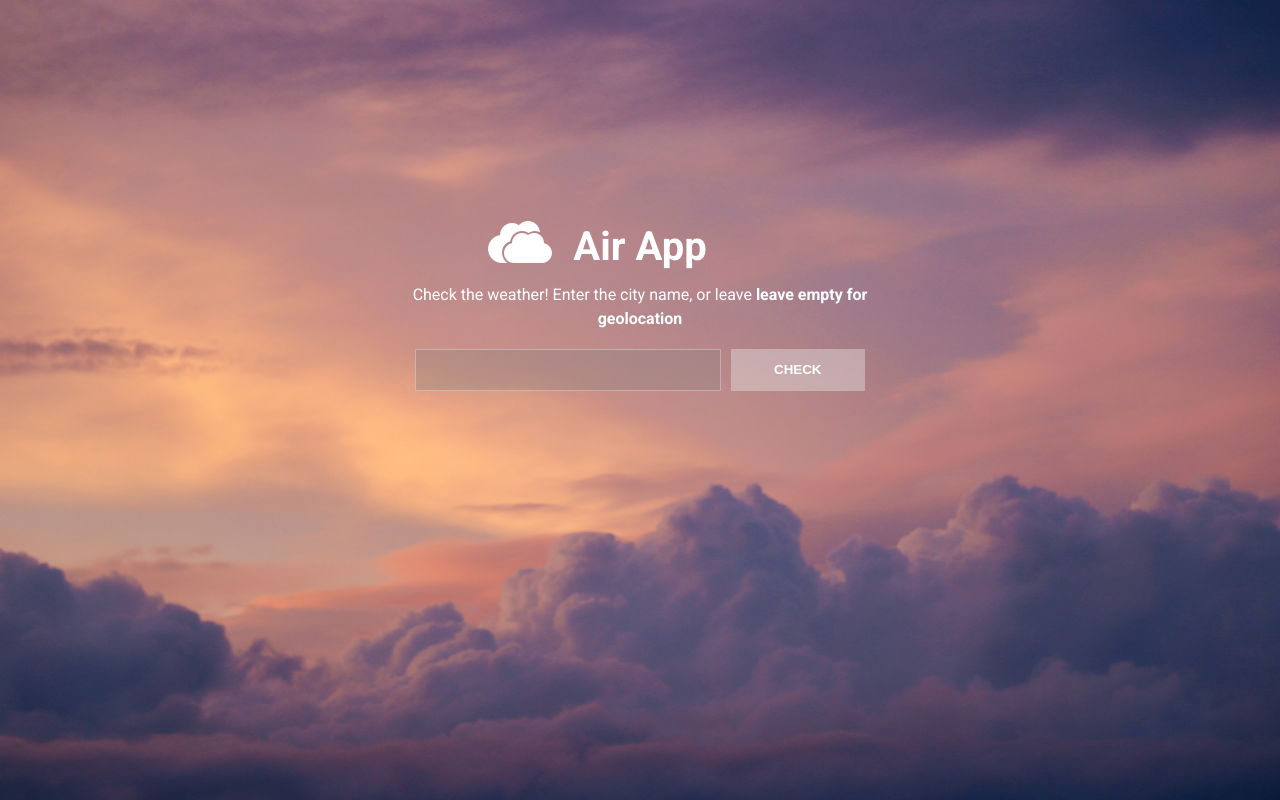
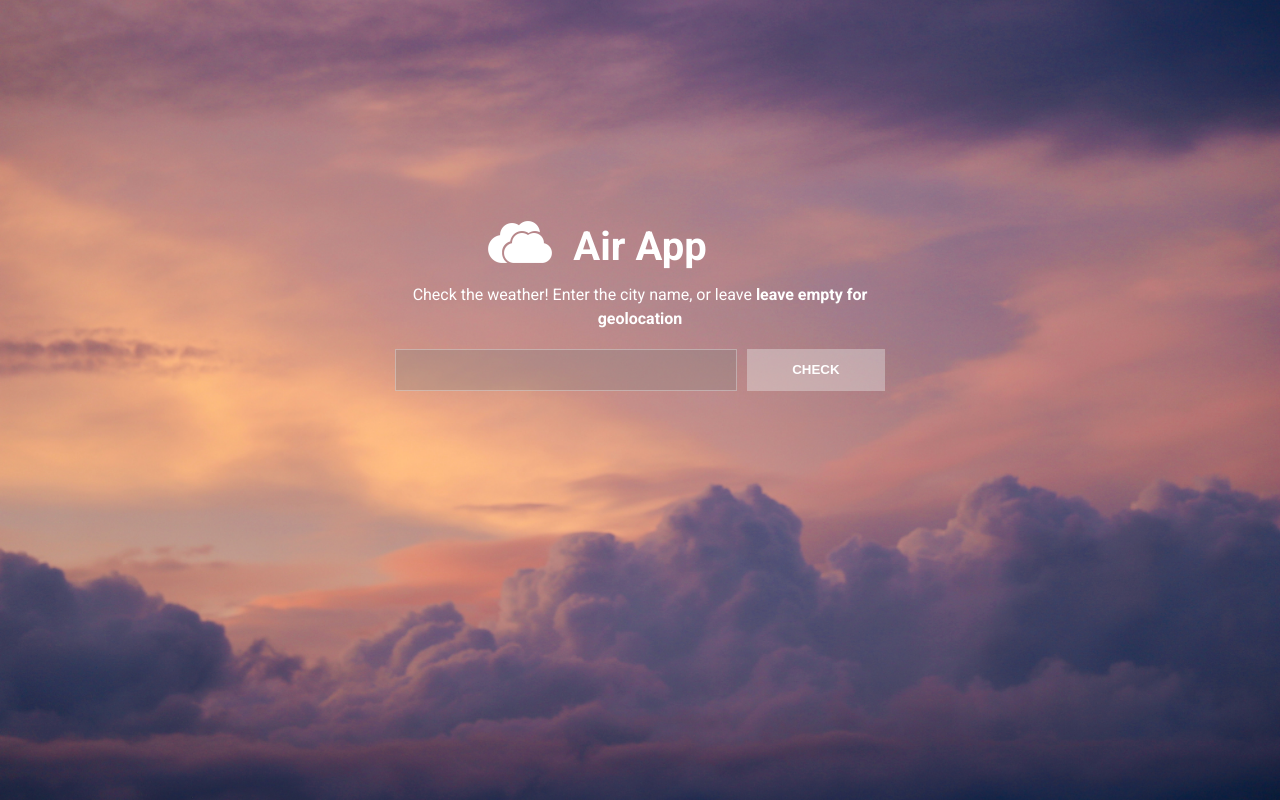
Before and after one commit to DanteDoesDmg/weather-app, a Vue app: page /#/ in a window 1280 px wide. Built offline with nearby package versions, Linux system fonts and the light colour scheme.

Commit message:
Delete home layout padding

```diff
--- a/src/views/Home.vue
+++ b/src/views/Home.vue
@@ -41,7 +41,6 @@ export default class Home extends Vue {
   @include main-width();
   min-height: 100vh;
   text-align: center;
-  padding: 0 20px;
 }
 .header {
   display: flex;
```
